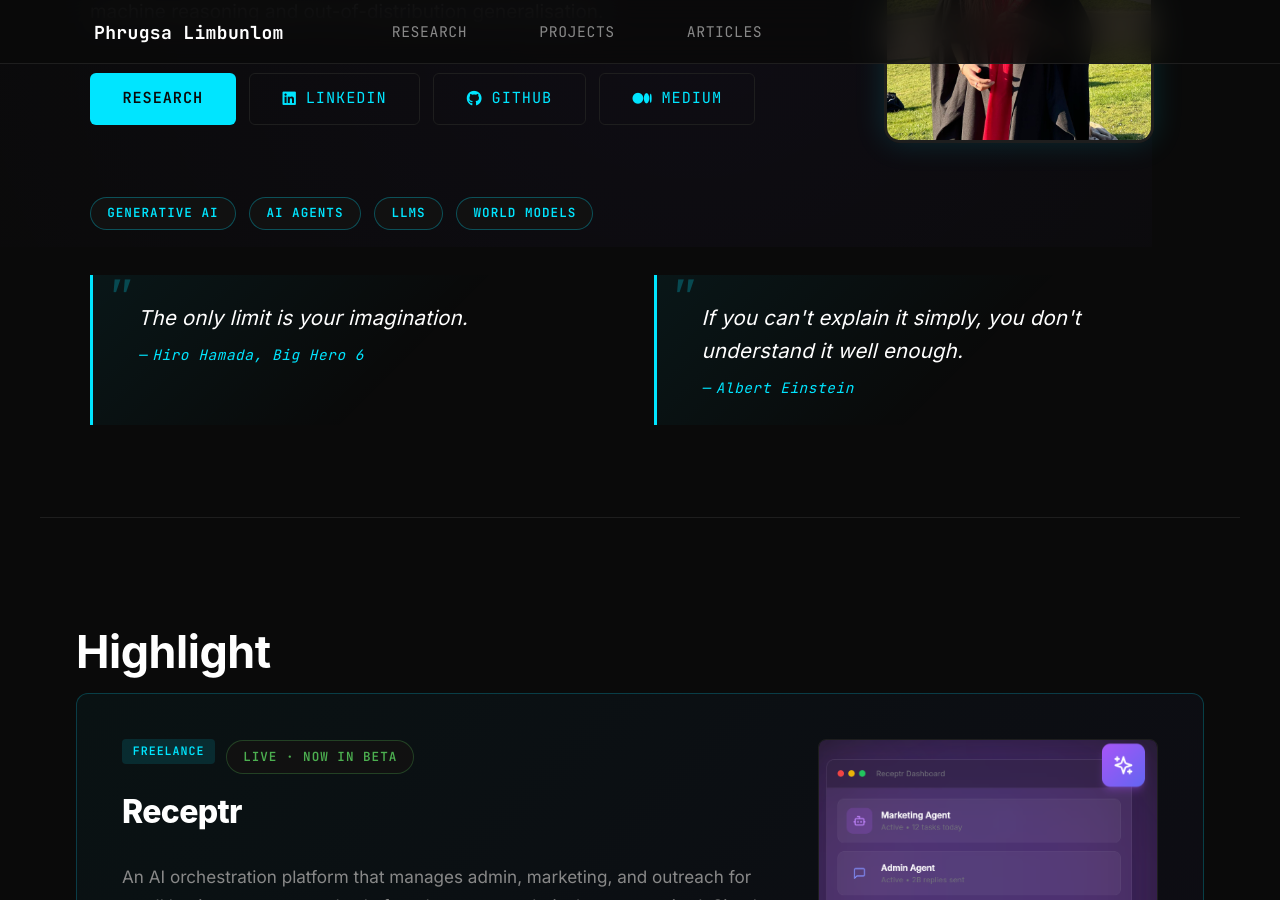
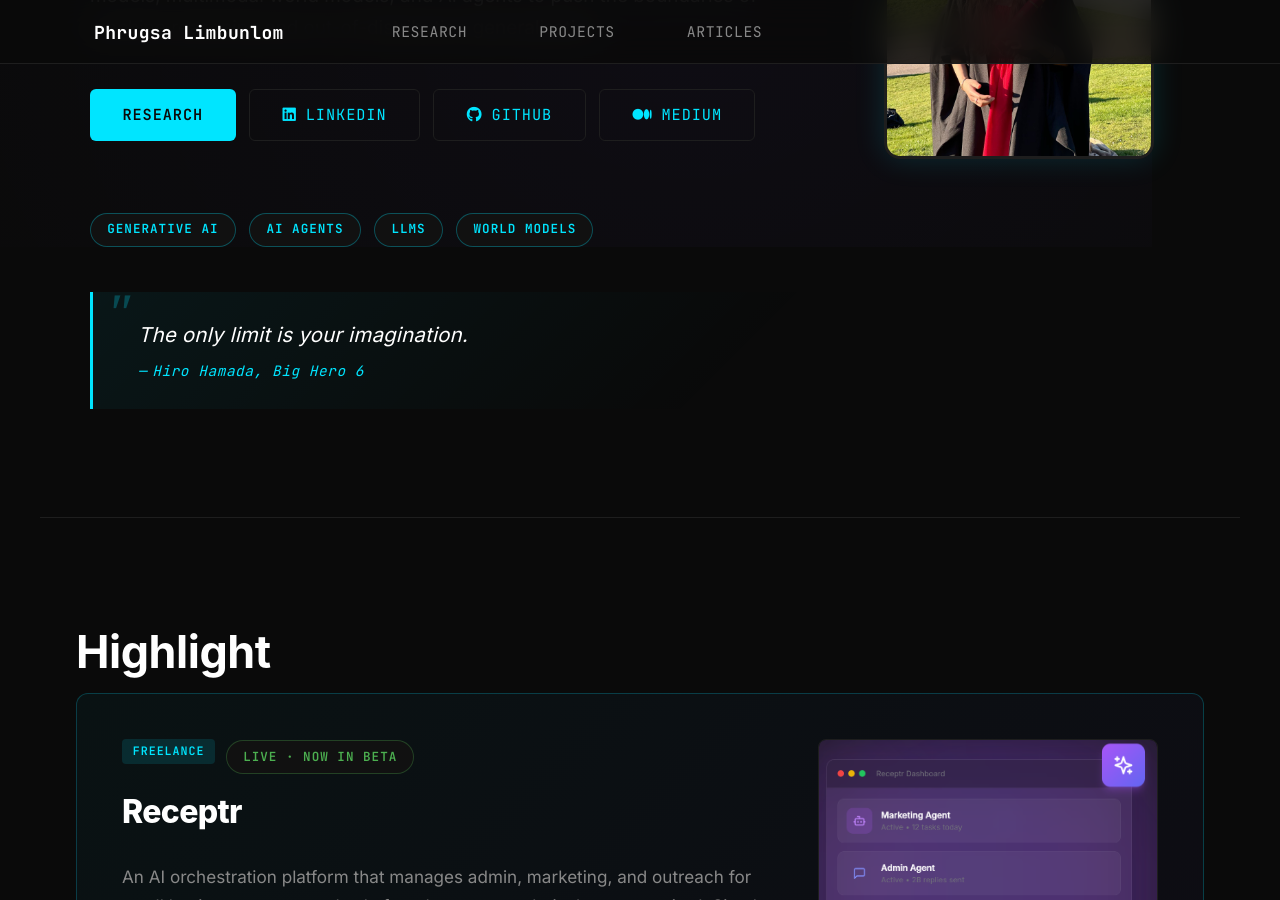
Before and after one commit to phrugsa-limbunlom/phrugsa-limbunlom.github.io, a Jekyll site: the page built from _pages/about.md, in a window 1280 px wide and 900 px high, scrolled down 383 px. Built offline with Jekyll 4.4.1, drawn with Linux system fonts in a browser that asks for light colours.

Commit message:
update quote block

```diff
--- a/_pages/about.md
+++ b/_pages/about.md
@@ -43,11 +43,6 @@ redirect_from:
         <span class="wm-quote__icon" aria-hidden="true">"</span>
         <p class="wm-quote__text">The only limit is your imagination.</p>
         <footer class="wm-quote__footer"><cite>Hiro Hamada, Big Hero 6</cite></footer>
-      </blockquote>
-      <blockquote class="wm-quote wm-reveal" style="flex: 1; min-width: 220px;">
-        <span class="wm-quote__icon" aria-hidden="true">"</span>
-        <p class="wm-quote__text">If you can't explain it simply, you don't understand it well enough.</p>
-        <footer class="wm-quote__footer"><cite>Albert Einstein</cite></footer>
       </blockquote>
     </div>
   </div>
@@ -443,6 +438,13 @@ redirect_from:
       I am passionate about cutting-edge technology and fascinated by how the industry drives core development while leveraging its capabilities to create applications serving real users effectively. Apart from technology, I like science, evolution, and history. Visiting museums is another hobby of mine.
     </p>
   </div>
+  <div style="display: flex; gap: 1.5rem; flex-wrap: wrap;">
+      <!-- <blockquote class="wm-quote wm-reveal" style="flex: 1; min-width: 220px;">
+        <span class="wm-quote__icon" aria-hidden="true">"</span>
+        <p class="wm-quote__text">If you can't explain it simply, you don't understand it well enough.</p>
+        <footer class="wm-quote__footer"><cite>Albert Einstein</cite></footer>
+      </blockquote>
+  </div> -->
 
   <!-- <div class="wm-photos wm-reveal">
     <img src="/images/image1.jpg" alt="Photo 1">
```
